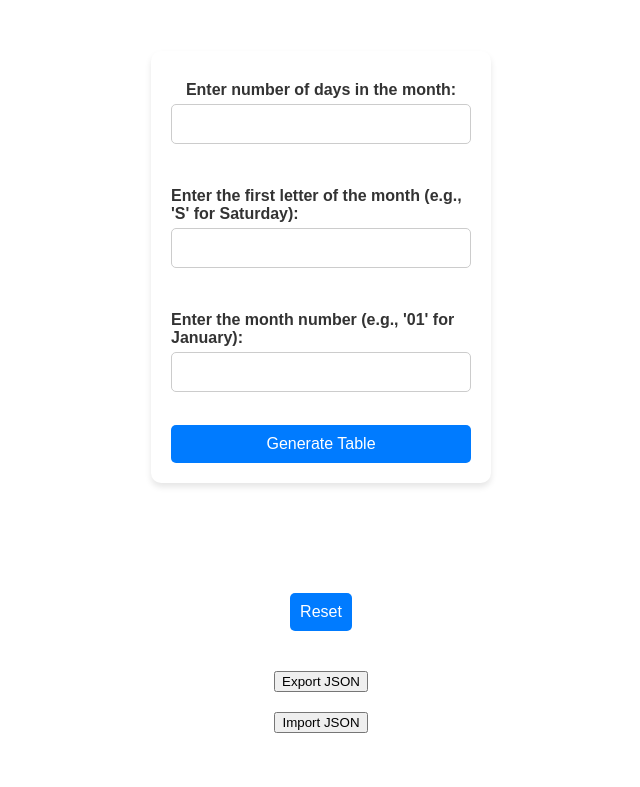
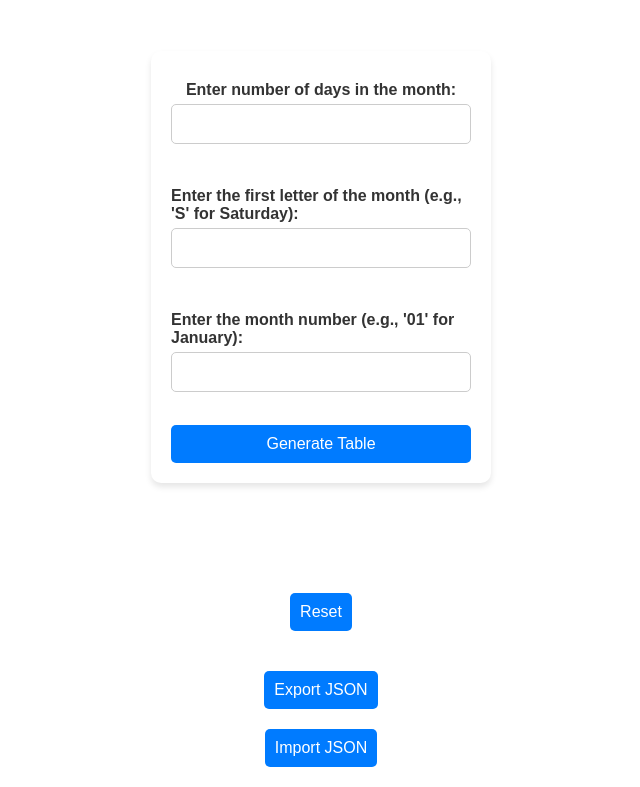
Before and after one commit to mediaytt/mediaytt.github.io, a plain HTML site: page index.html in a window 1280 px wide. Shown: the part 129-916 px from the top of the page, without its empty margins (319-959 px from the left). Before the commit the page ends 882 px from the top, so only its background shows below. Drawn offline with Linux system fonts and the light colour scheme.

Commit message:
Update styles.css
Added JSON button styles

```diff
--- a/styles.css
+++ b/styles.css
@@ -142,3 +142,18 @@ div {
 .monthForm {
     width: 300px; /* Same styling as the single form */
 }
+
+button {
+    padding: 10px;
+    background-color: #007BFF; /* Modern blue button */
+    color: #fff; /* White text */
+    border: none;
+    border-radius: 5px; /* Rounded corners */
+    font-size: 16px; /* Slightly larger text for button */
+    cursor: pointer;
+    transition: background-color 0.3s ease; /* Smooth hover effect */
+}
+
+button:hover {
+    background-color: #0056b3; /* Darker blue on hover */
+}
```
